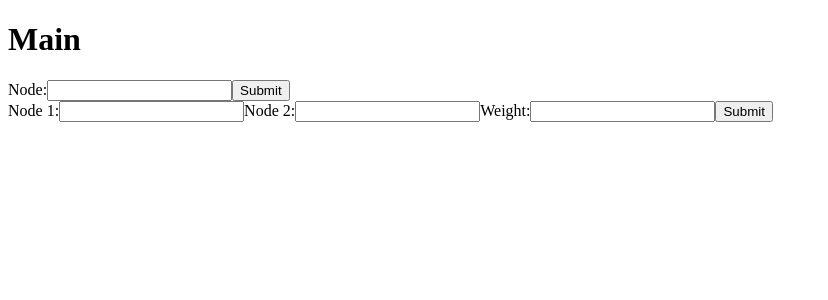
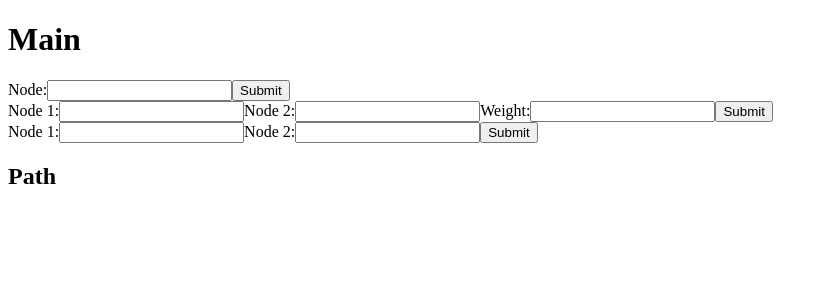
Before and after one commit to japoodev/degree-of-separation-js, a React (Create React App) app: page / in a window 1280 px wide. Shown: the top 300 px of the page, without its empty margins (0-828 px from the left). Built offline with nearby package versions, Linux system fonts and the light colour scheme.

Commit message:
Somehow working. Need to test

```diff
--- a/src/components/Main.js
+++ b/src/components/Main.js
@@ -11,15 +11,19 @@ function Main() {
             weight: ""
         }
     );
+    const [findDegree, setFindDegree] = React.useState(
+        {
+            node1: "",
+            node2: ""
+        }
+    );
 
     const addNode = (node) => {
         setAdjacencyList(new Map([...adjacencyList, [node, []]]));
     }
 
     const addEdgeWeight = (node1, node2, weight) => {
-      //Check if node1 and node2 exist
       if(adjacencyList.has(node1) && adjacencyList.has(node2)){
-        //Check if edge already exists
         if(adjacencyList.get(node1).includes(node2)){
           alert("Edge already exists");
         }
@@ -33,6 +37,37 @@ function Main() {
       else{
         alert("One or more nodes do not exist");
       }
+    }
+
+    //Write a function to find the degree of separation as a path between two nodes
+    //It should store the nodes in the path in an array
+    //It should return the array
+    const findDegreeSeparation = (node1, node2) => {
+        if(adjacencyList.has(node1) && adjacencyList.has(node2)){
+            let path = [];
+            let visited = new Set();
+            let queue = [[node1, 0]];
+            while(queue.length > 0){
+                let currentNode = queue.shift();
+                path.push(currentNode)
+                visited.add(currentNode[0]);
+                if(currentNode[0] === node2){
+                    break;
+                }
+                else{
+                    let neighbors = adjacencyList.get(currentNode[0]);
+                    for(let i = 0; i < neighbors.length; i++){
+                        if(!visited.has(neighbors[i][0])){
+                            queue.push([neighbors[i][0], currentNode[1] + 1]);
+                        }
+                    }
+                }
+            }
+            return path;
+        }
+        else{
+            alert("One or more nodes do not exist");
+        }
     }
 
 
@@ -58,6 +93,20 @@ function Main() {
             node1: "",
             node2: "",
             weight: ""
+        });
+    }
+
+    const handleFindDegreeChange = (event) => {
+        setFindDegree({...findDegree, [event.target.name]: event.target.value});
+    }
+
+    const handleFindDegreeSubmit = (event) => {
+        event.preventDefault();
+        const result = findDegreeSeparation(findDegree.node1, findDegree.node2);
+        console.log(`Path: ${result.join(" -> ")}`);
+        setFindDegree({
+            node1: "",
+            node2: ""
         });
     }
 
@@ -87,6 +136,18 @@ function Main() {
             </label>
             <input type="submit" value="Submit" onClick={handleEdgeSubmit} />
         </form>
+        <form>
+            <label>
+                Node 1:
+                <input type="text" value={findDegree.node1} onChange={handleFindDegreeChange} name="node1" />
+            </label>
+            <label>
+                Node 2:
+                <input type="text" value={findDegree.node2} onChange={handleFindDegreeChange} name="node2" />
+            </label>
+            <input type="submit" value="Submit" onClick={handleFindDegreeSubmit} />
+        </form>
+        <h2>Path</h2>
         <p>{adjacencyList} </p>
     </div>
   )
```
